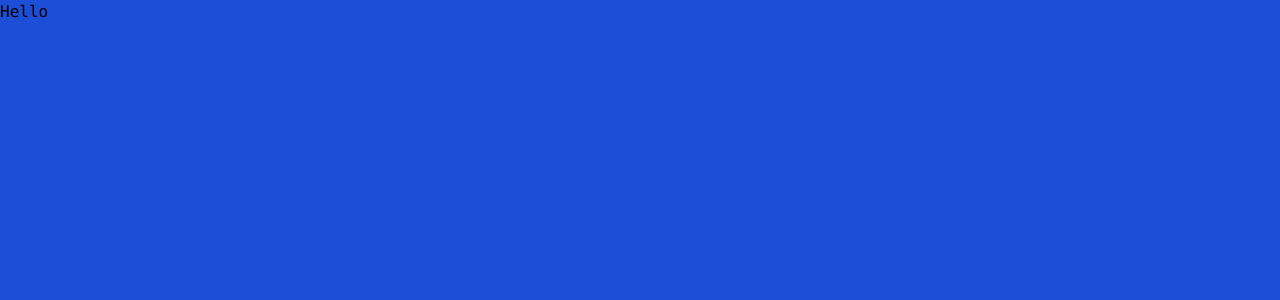
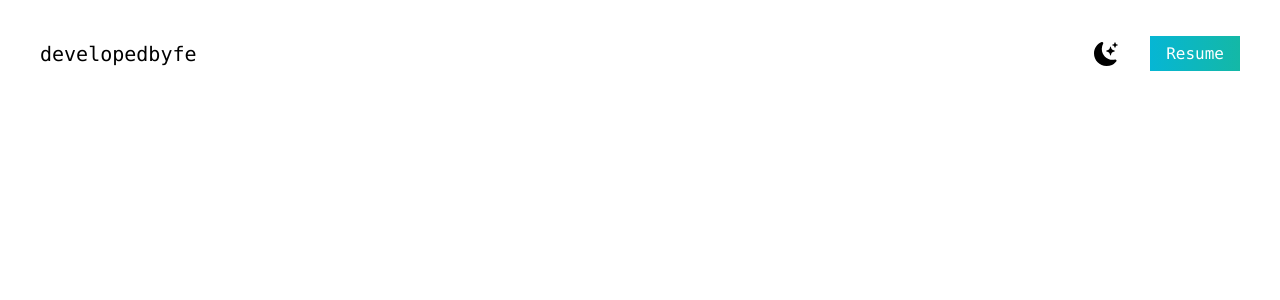
Before and after one commit to fulyaertay/personal-portfolio, a Next.js app: page / in a window 1280 px wide. Shown: the top 300 px of the page. Built offline with nearby package versions, Linux system fonts and the light colour scheme.

Commit message:
feat:add resume icon

```diff
--- a/pages/index.tsx
+++ b/pages/index.tsx
@@ -1,9 +1,9 @@
-import Head from 'next/head'
-import Image from 'next/image'
-import { Inter } from '@next/font/google'
-import styles from '../styles/Home.module.css'
-
-const inter = Inter({ subsets: ['latin'] })
+import Head from "next/head";
+import Image from "next/image";
+import { Inter } from "@next/font/google";
+import styles from "../styles/Home.module.css";
+import { BsFillMoonStarsFill } from "react-icons/bs";
+const inter = Inter({ subsets: ["latin"] });
 
 export default function Home() {
   return (
@@ -14,13 +14,21 @@ export default function Home() {
         <meta name="viewport" content="width=device-width, initial-scale=1" />
         <link rel="icon" href="/favicon.ico" />
       </Head>
-      <main>
-        <section className="bg-blue-700 min-h-screen">
-          <h1>Hello</h1>
-
+      <main className="bg-white px-10">
+        <section className=" min-h-screen">
+          <nav className="py-10 mb-12 flex justify-between">
+            <h1 className="text-xl">developedbyfe</h1>
+            <ul className="flex items-center">
+              <li>
+                <BsFillMoonStarsFill className="cursor-pointer text-2xl"></BsFillMoonStarsFill>
+              </li>
+              <li>
+                <a  className="bg-gradient-to-r from-cyan-500 to-teal-500 text-white px-4 py-2 roundedn-md ml-8"href="#">Resume</a>
+              </li>
+            </ul>
+          </nav>
         </section>
-
       </main>
     </>
-  )
+  );
 }
```
